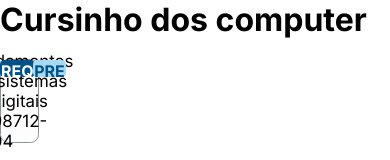
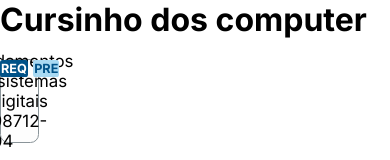
Before and after one commit to StefanoDPCarraro/MatrizCurricular-Frontend, a React (Vite) app: page / in a window 390 px wide. Shown: the top 160 px of the page. Built offline with nearby package versions, Linux system fonts and the light colour scheme.

Commit message:
Adding responsive to card requisite

```diff
--- a/src/components/RequisitesBanner/RequisitesBanner.scss
+++ b/src/components/RequisitesBanner/RequisitesBanner.scss
@@ -9,7 +9,7 @@
 .component-requisite-container {
   .component-requisite-banner {
     display: flex;
-    border-radius: 0.5vh;
+    border-radius: 0.3vh;
     background-color: $primary;
     height: 100%;
     width: 100%;
@@ -17,7 +17,7 @@
     justify-content: center;
     .requisite-text {
       color: $white;
-      font-size: 100%;
+      font-size: 1.5vh;
       font-weight: bold;
       padding: 1px;
     }
@@ -26,14 +26,16 @@
 
 .component-requirement-container {
   .component-requirement-banner {
-    border-radius: 0.5vh;
+    display: flex;
+    border-radius: 0.3vh;
     background-color: $secondary;
     height: 100%;
     width: 100%;
     align-self: flex-end;
+    justify-content: center;
     .requirement-text {
       color: $primary;
-      font-size: 100%;
+      font-size: 1.5vh;
       font-weight: bold;
       padding: 1px;
     }
```
